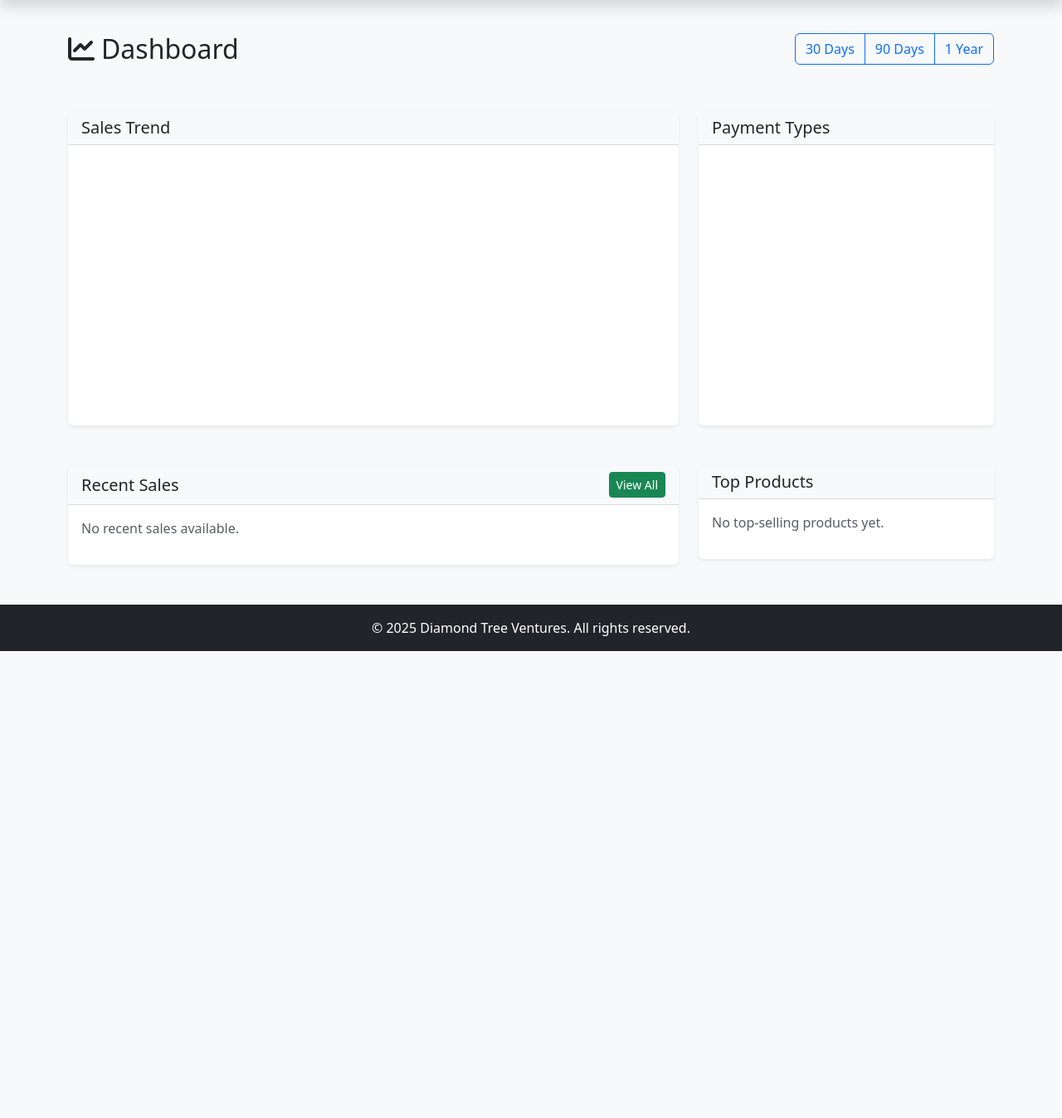
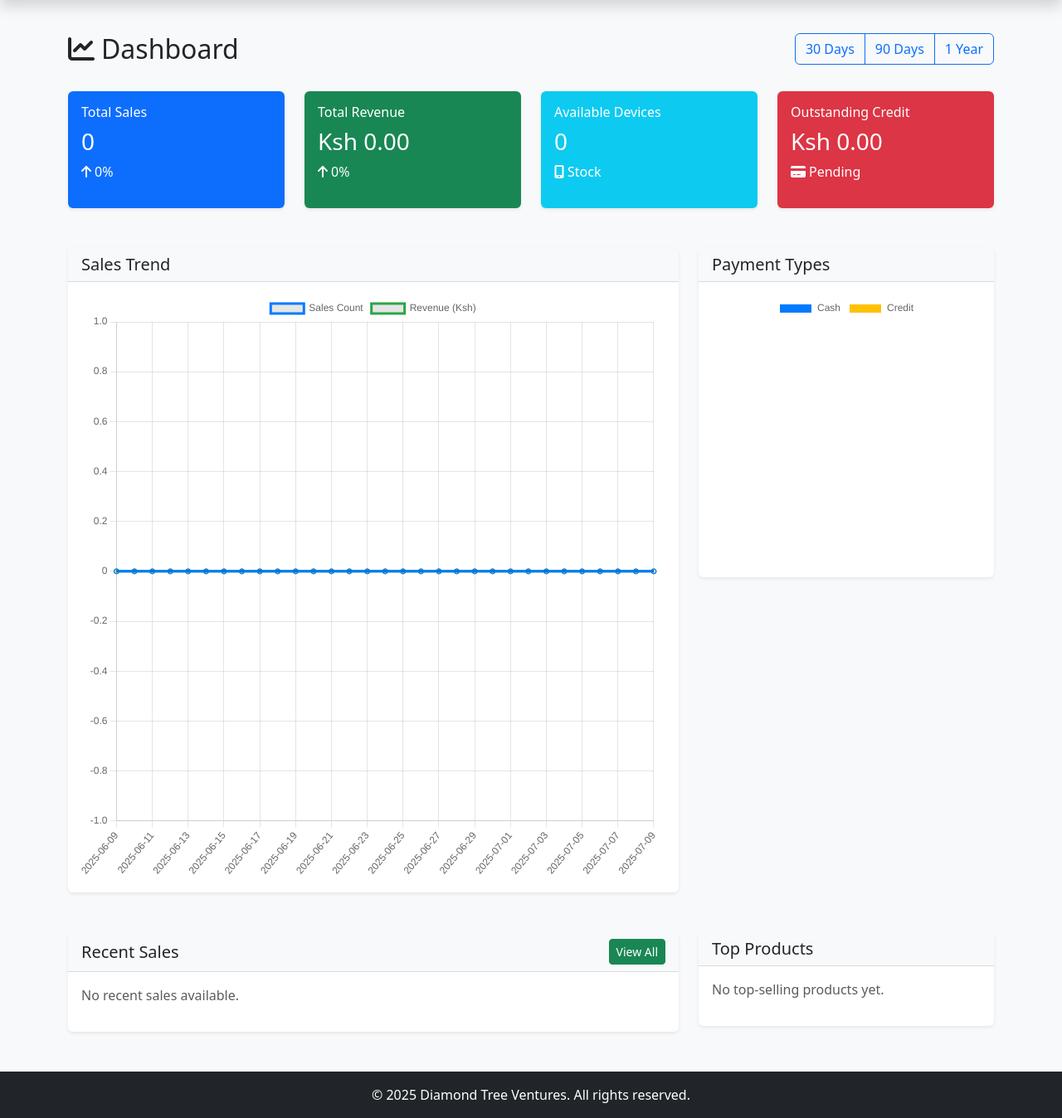
Before and after one commit to abnasity/dtv-admin-panel, a Flask app: page /reports/dashboard in a window 1280 px wide. Shown: the part 147-1495 px from the top of the page at 83% size. Before the commit the page ends 932 px from the top, so only its background shows below. Run offline with Flask 3, Linux system fonts and the light colour scheme; the visitor is signed in with stand-in values (Sample User, id 1); data comes from the database, SQL or seed files in the repository; data that the repository does not hold is empty; a map, chart or similar area stays blank; some libraries are stand-ins or nearby versions.

Commit message:
make dash more cleaner

```diff
--- a/app/templates/reports/dashboard.html
+++ b/app/templates/reports/dashboard.html
@@ -1,5 +1,4 @@
 {% extends "layouts/base.html" %}
-
 {% block title %}Dashboard - Diamond Tree Ventures{% endblock %}
 
 {% block content %}
@@ -19,19 +18,45 @@
 
 <!-- Stats Cards -->
 <div class="row mb-4">
-    {% for card in stat_cards %}
     <div class="col-md-3">
-        <div class="card bg-{{ card.bg }} text-white">
+        <div class="card bg-primary text-white">
             <div class="card-body">
-                <h6 class="card-title">{{ card.title }}</h6>
-                <h3 class="card-text">{{ card.value }}</h3>
-                <p class="mb-0">
-                    <i class="{{ card.icon }} me-1"></i>{{ card.growth }}{% if card.percent %}%{% endif %}
-                </p>
+                <h6 class="card-title">Total Sales</h6>
+                <h3 class="card-text">{{ stats.total_sales }}</h3>
+                <p><i class="fas fa-arrow-up me-1"></i>{{ stats.sales_growth }}%</p>
             </div>
         </div>
     </div>
-    {% endfor %}
+
+    <div class="col-md-3">
+        <div class="card bg-success text-white">
+            <div class="card-body">
+                <h6 class="card-title">Total Revenue</h6>
+                <h3 class="card-text">Ksh {{ "%.2f"|format(stats.total_revenue) }}</h3>
+                <p><i class="fas fa-arrow-up me-1"></i>{{ stats.revenue_growth }}%</p>
+            </div>
+        </div>
+    </div>
+
+    <div class="col-md-3">
+        <div class="card bg-info text-white">
+            <div class="card-body">
+                <h6 class="card-title">Available Devices</h6>
+                <h3 class="card-text">{{ stats.available_devices }}</h3>
+                <p><i class="fas fa-mobile-alt me-1"></i>Stock</p>
+            </div>
+        </div>
+    </div>
+
+    <div class="col-md-3">
+        <div class="card bg-danger text-white">
+            <div class="card-body">
+                <h6 class="card-title">Outstanding Credit</h6>
+                <h3 class="card-text">Ksh {{ "%.2f"|format(stats.outstanding_credit) }}</h3>
+                <p><i class="fas fa-credit-card me-1"></i>Pending</p>
+            </div>
+        </div>
+    </div>
 </div>
 
 <!-- Charts -->
@@ -89,7 +114,7 @@
                                     {{ sale.device.model if sale.device else '' }}
                                 </td>
                                 <td>{{ sale.seller.username if sale.seller else 'Unknown' }}</td>
-                                <td>${{ "%.2f"|format(sale.sale_price) }}</td>
+                                <td>Ksh {{ "%.2f"|format(sale.sale_price) }}</td>
                                 <td>
                                     <span class="badge bg-{{ 'success' if sale.is_fully_paid else 'warning' }}">
                                         {{ 'Paid' if sale.is_fully_paid else 'Partial' }}
@@ -122,7 +147,9 @@
                             <h6 class="mb-0">{{ product.brand }} {{ product.model }}</h6>
                             <small class="text-muted">{{ product.total_sold }} units sold</small>
                         </div>
-                        <span class="badge bg-primary rounded-pill">${{ "%.2f"|format(product.revenue) }}</span>
+                        <span class="badge bg-primary rounded-pill">
+                            Ksh {{ "%.2f"|format(product.revenue) }}
+                        </span>
                     </div>
                     {% endfor %}
                 </div>
@@ -133,43 +160,59 @@
         </div>
     </div>
 </div>
-
 {% endblock content %}
 
 {% block extra_js %}
-<!-- Chart.js -->
 <script src="https://cdn.jsdelivr.net/npm/chart.js"></script>
+<script>
+    const chartData = {{ chart_data | tojson }};
+    const paymentData = {{ payment_data | tojson }};
 
-<!-- Main JS -->
-<script src="{{ url_for('static', filename='js/main.js') }}"></script>
+    const ctxSales = document.getElementById('salesChart').getContext('2d');
+    new Chart(ctxSales, {
+        type: 'line',
+        data: {
+            labels: chartData.dates,
+            datasets: [
+                {
+                    label: 'Sales Count',
+                    data: chartData.sales,
+                    borderColor: '#007bff',
+                    fill: false,
+                    tension: 0.4
+                },
+                {
+                    label: 'Revenue (Ksh)',
+                    data: chartData.revenue,
+                    borderColor: '#28a745',
+                    fill: false,
+                    tension: 0.4
+                }
+            ]
+        },
+        options: {
+            responsive: true,
+            plugins: {
+                legend: {
+                    position: 'top',
+                }
+            }
+        }
+    });
 
-<!-- Dashboard JS Init -->
-<script>
-    try {
-        const defaultData = {
-            stats: {
-                total_sales: 0,
-                total_revenue: 0,
-                sales_growth: 0,
-                revenue_growth: 0,
-                available_devices: 0,
-                outstanding_credit: 0
-            },
-            chartData: {
-                dates: [],
-                sales: [],
-                revenue: []
-            },
-            paymentData: {
-                cash_sales: 0,
-                credit_sales: 0
-            }
-        };
-
-        const dashboardData = Object.assign({}, defaultData);
-        initializeDashboard(dashboardData);
-    } catch (err) {
-        console.error('Dashboard JS error:', err);
-    }
+    const ctxPayment = document.getElementById('paymentChart').getContext('2d');
+    new Chart(ctxPayment, {
+        type: 'doughnut',
+        data: {
+            labels: ['Cash', 'Credit'],
+            datasets: [{
+                data: [paymentData.cash_sales, paymentData.credit_sales],
+                backgroundColor: ['#007bff', '#ffc107']
+            }]
+        },
+        options: {
+            responsive: true
+        }
+    });
 </script>
 {% endblock extra_js %}
```
